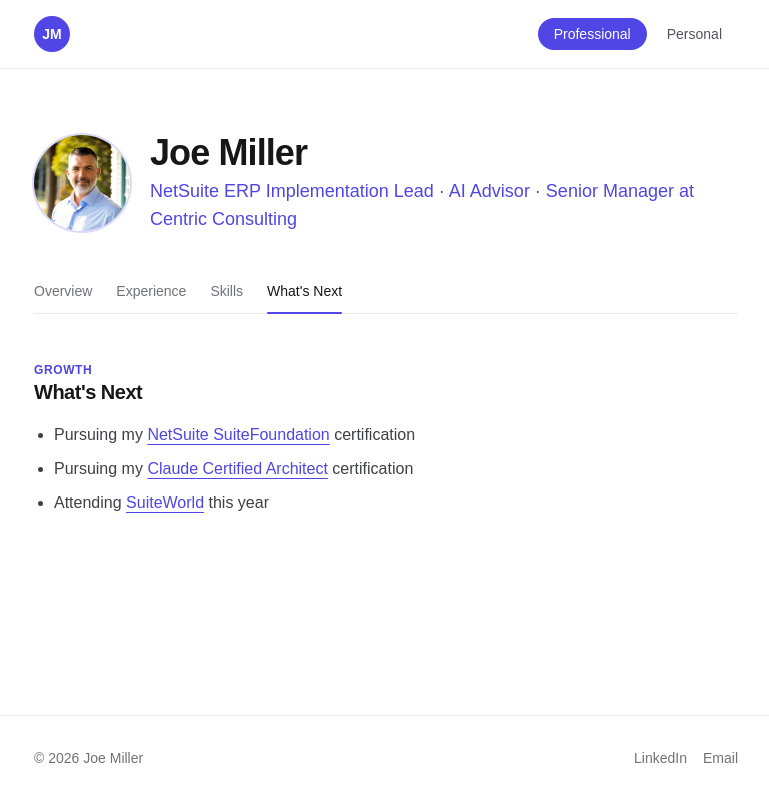
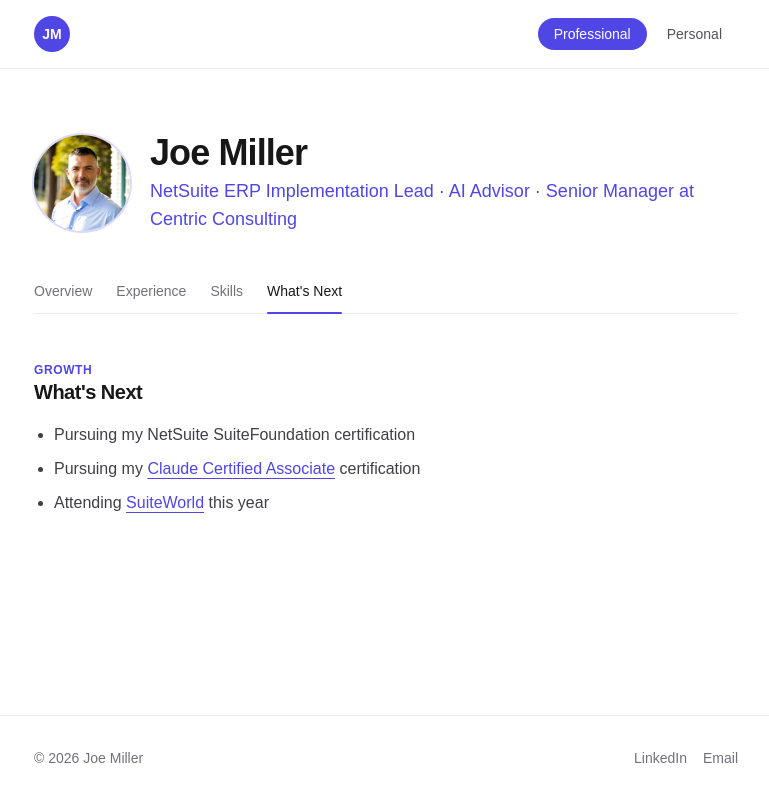
Before and after one commit to millerjoe49/miller-joe-bio, a Next.js app: page / in a window 1280 px wide. Both pictures are taken after a click on the button "What's Next". Shown: the whole page, without its empty margins (254-1023 px from the left). Built offline with nearby package versions, Linux system fonts and the light colour scheme.

Commit message:
Update What's Next: Claude Certified Associate link, drop SuiteFoundation link
- Swap Claude Certified Architect for Claude Certified Associate with the
  official Anthropic Partner Academy registration link
- Remove the hyperlink on NetSuite SuiteFoundation (plain text now)

```diff
--- a/app/page.tsx
+++ b/app/page.tsx
@@ -304,27 +304,16 @@
     <section>
       <SectionHeading kicker="Growth">What&apos;s Next</SectionHeading>
       <ul className="list-disc space-y-2 pl-5 leading-relaxed text-zinc-700 dark:text-zinc-300">
+        <li>Pursuing my NetSuite SuiteFoundation certification</li>
         <li>
           Pursuing my{" "}
           <a
-            href="https://education.oracle.com/oracle-netsuite-suitefoundation-specialist/pexam_N16300GC10"
+            href="https://anthropic-partners.skilljar.com/claude-certified-associate-foundations-certification"
             target="_blank"
             rel="noopener noreferrer"
             className="font-medium text-accent underline underline-offset-4"
           >
-            NetSuite SuiteFoundation
-          </a>{" "}
-          certification
-        </li>
-        <li>
-          Pursuing my{" "}
-          <a
-            href="https://www.pearsonvue.com/us/en/anthropic.html"
-            target="_blank"
-            rel="noopener noreferrer"
-            className="font-medium text-accent underline underline-offset-4"
-          >
-            Claude Certified Architect
+            Claude Certified Associate
           </a>{" "}
           certification
         </li>
```
